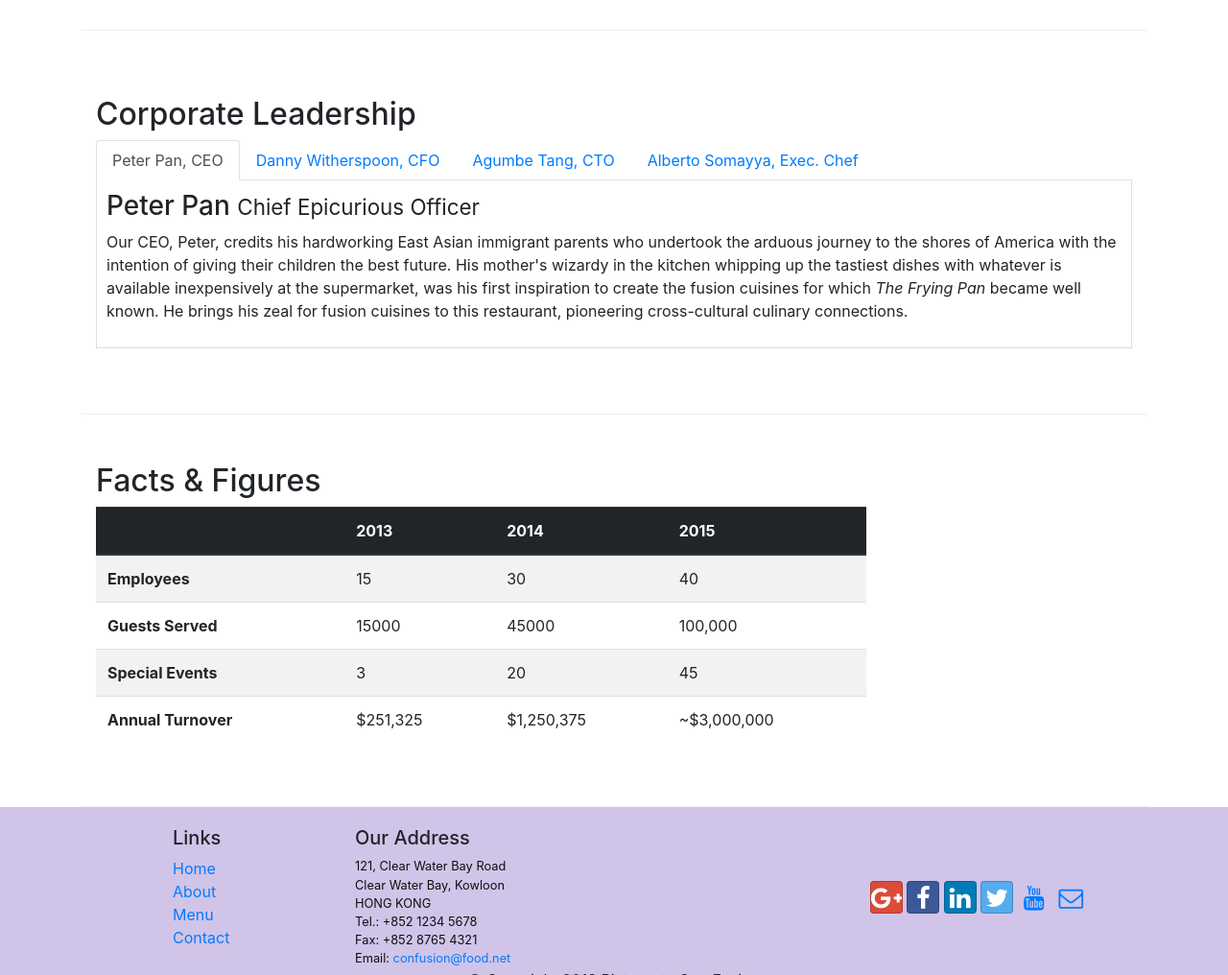
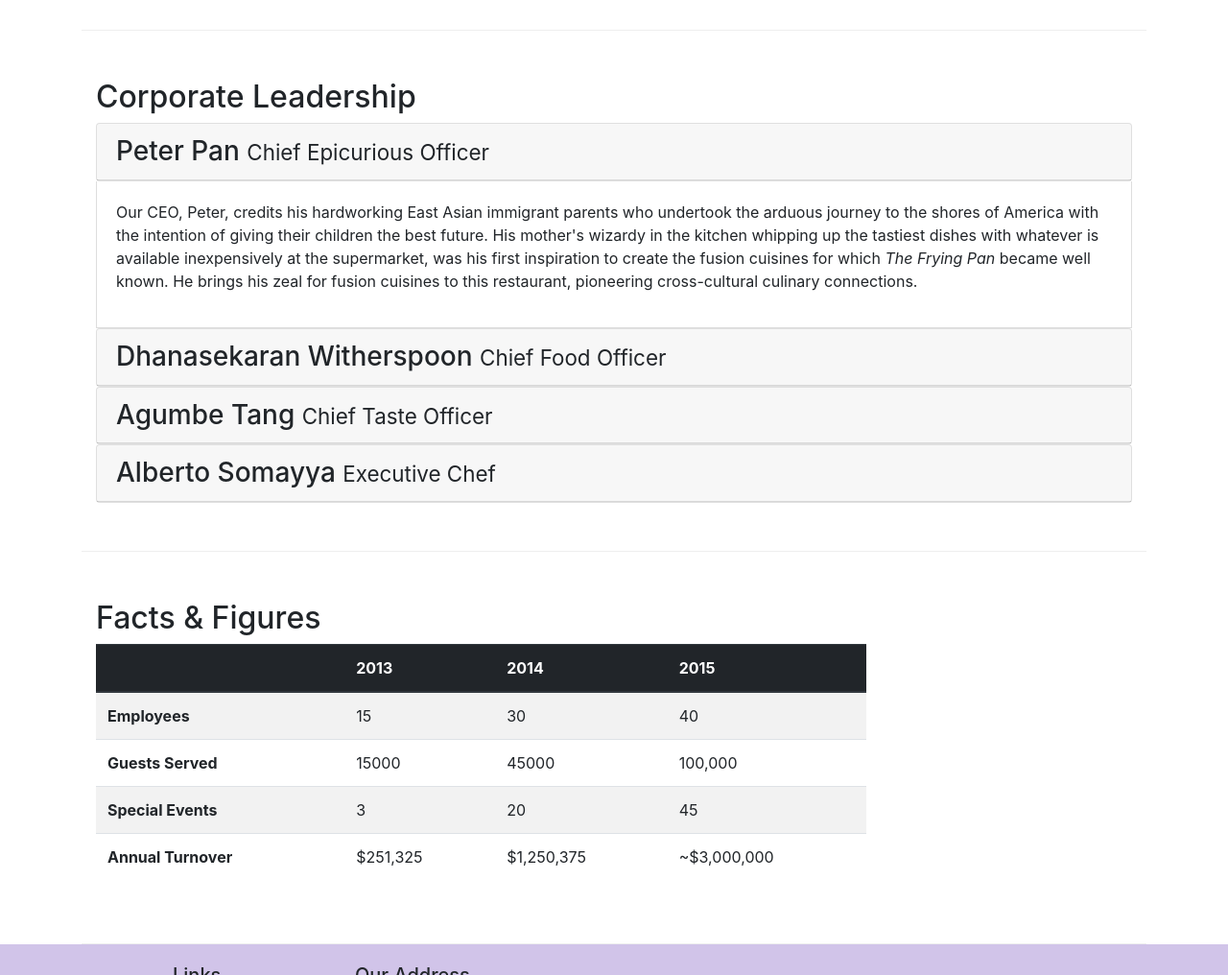
Before and after one commit to SwethaV-Developer/Confusion, a website: page aboutus.html in a window 1280 px wide. Shown: the part 940-1956 px from the top of the page at 96% size. Drawn offline with nearby package versions, Linux system fonts and the light colour scheme.

Commit message:
Accordion

```diff
--- a/aboutus.html
+++ b/aboutus.html
@@ -102,40 +102,54 @@
         <div class="row row-content align-items-center">
             <div class="col-12">
                 <h2>Corporate Leadership</h2>
-                <ul class="nav nav-tabs">
-                    <li class="nav-item">
-                        <a class="nav-link active" hre="#peter" role="tab"
-                        data-toggle="tab">Peter Pan, CEO</a>
-                    </li>
-                    <li class="nav-item">
-                        <a class="nav-link" href="#danny" role="tab"
-                          data-toggle="tab">Danny Witherspoon, CFO</a>
-                    </li>
-                    <li class="nav-item">
-                        <a class="nav-link" href="#agumbe"role="tab"
-                          data-toggle="tab">Agumbe Tang, CTO</a>
-                    </li>
-                    <li class="nav-item">
-                        <a class="nav-link" href="#alberto" role="tab"
-                          data-toggle="tab">Alberto Somayya, Exec. Chef</a>
-                    </li>
-                </ul>
-                <div class="tab-content">
-                    <div role="tabpanel" class="tab-pane fade show active" id="peter">
-                        <h3>Peter Pan <small>Chief Epicurious Officer</small></h3>
-                        <p class="d-none d-sm-block">Our CEO, Peter, credits his hardworking East Asian immigrant parents who undertook the arduous journey to the shores of America with the intention of giving their children the best future. His mother's wizardy in the kitchen whipping up the tastiest dishes with whatever is available inexpensively at the supermarket, was his first inspiration to create the fusion cuisines for which <em>The Frying Pan</em> became well known. He brings his zeal for fusion cuisines to this restaurant, pioneering cross-cultural culinary connections.</p>
+                <div id="accordion">
+                    <div class="card">
+                        <div class="card-header" role="tab" id="peterhead">
+                            <h3 class="mb-0">
+                               <a data-toggle="collapse" data-target="#peter"> Peter Pan <small>Chief Epicurious Officer</small></a>
+                            </h3>
+                        </div>
                     </div>
-                    <div role="tabpanel" class="tab-pane fade" id="danny">
-                        <h3>Dhanasekaran Witherspoon <small>Chief Food Officer</small></h3>
-                        <p class="d-none d-sm-block">Our CFO, Danny, as he is affectionately referred to by his colleagues, comes from a long established family tradition in farming and produce. His experiences growing up on a farm in the Australian outback gave him great appreciation for varieties of food sources. As he puts it in his own words, <em>Everything that runs, wins, and everything that stays, pays!</em></p>
+                    <div class="collapse show" id="peter" data-parent="#accordion">
+                        <div class="card-body">
+                             <p class="d-none d-sm-block">Our CEO, Peter, credits his hardworking East Asian immigrant parents who undertook the arduous journey to the shores of America with the intention of giving their children the best future. His mother's wizardy in the kitchen whipping up the tastiest dishes with whatever is available inexpensively at the supermarket, was his first inspiration to create the fusion cuisines for which <em>The Frying Pan</em> became well known. He brings his zeal for fusion cuisines to this restaurant, pioneering cross-cultural culinary connections.</p>
+                        </div>
                     </div>
-                    <div role="tabpanel" class="tab-pane fade" id="agumbe">
-                        <h3>Agumbe Tang <small>Chief Taste Officer</small></h3>
-                        <p class="d-none d-sm-block">Blessed with the most discerning gustatory sense, Agumbe, our CTO, personally ensures that every dish that we serve meets his exacting tastes. Our chefs dread the tongue lashing that ensues if their dish does not meet his exacting standards. He lives by his motto, <em>You click only if you survive my lick.</em></p>
+                    <div class="card">
+                        <div class="card-header" role="tab" id="dannyhead">
+                            <h3 class="mb-0">
+                               <a class="collapsed" data-toggle="collapse" data-target="#danny"> Dhanasekaran Witherspoon <small>Chief Food Officer</small></a>
+                            </h3>
+                        </div>
                     </div>
-                    <div role="tabpanel" class="tab-pane fade" id="alberto">
-                        <h3>Alberto Somayya <small>Executive Chef</small></h3>
-                        <p class="d-none d-sm-block">Award winning three-star Michelin chef with wide International experience having worked closely with whos-who in the culinary world, he specializes in creating mouthwatering Indo-Italian fusion experiences. He says, <em>Put together the cuisines from the two craziest cultures, and you get a winning hit! Amma Mia!</em></p>
+                    <div class="collapse" id="danny" data-parent="#accordion">
+                        <div class="card-body">
+                            <p class="d-none d-sm-block">Our CFO, Danny, as he is affectionately referred to by his colleagues, comes from a long established family tradition in farming and produce. His experiences growing up on a farm in the Australian outback gave him great appreciation for varieties of food sources. As he puts it in his own words, <em>Everything that runs, wins, and everything that stays, pays!</em></p>
+                        </div>
+                    </div>
+                    <div class="card">
+                        <div class="card-header" role="tab" id="agumbehead">
+                            <h3 class="mb-0">
+                               <a class="collapsed" data-toggle="collapse" data-target="#agumbe"> Agumbe Tang <small>Chief Taste Officer</small></a>
+                            </h3>
+                        </div>
+                    </div>
+                    <div class="collapse" id="agumbe" data-parent="#accordion">
+                        <div class="card-body">
+                            <p class="d-none d-sm-block">Blessed with the most discerning gustatory sense, Agumbe, our CTO, personally ensures that every dish that we serve meets his exacting tastes. Our chefs dread the tongue lashing that ensues if their dish does not meet his exacting standards. He lives by his motto, <em>You click only if you survive my lick.</em></p>
+                        </div>
+                    </div>
+                    <div class="card">
+                        <div class="card-header" role="tab" id="albertohead">
+                            <h3 class="mb-0">
+                               <a class="collapsed" data-toggle="collapse" data-target="#alberto"> Alberto Somayya <small>Executive Chef</small></a>
+                            </h3>
+                        </div>
+                    </div>
+                    <div class="collapse" id="alberto" data-parent="#accordion">
+                        <div class="card-body">
+                             <p class="d-none d-sm-block">Award winning three-star Michelin chef with wide International experience having worked closely with whos-who in the culinary world, he specializes in creating mouthwatering Indo-Italian fusion experiences. He says, <em>Put together the cuisines from the two craziest cultures, and you get a winning hit! Amma Mia!</em></p>
+                        </div>
                     </div>
                 </div>
             </div>
--- a/css/styles.css
+++ b/css/styles.css
@@ -37,3 +37,8 @@ body{
     border-bottom: 1px solid #ddd;
     padding:10px;
 }
+.collapse{
+    border-left: 1px solid #ddd;
+    border-right: 1px solid #ddd;
+    border-bottom: 1px solid #ddd;
+}
```
